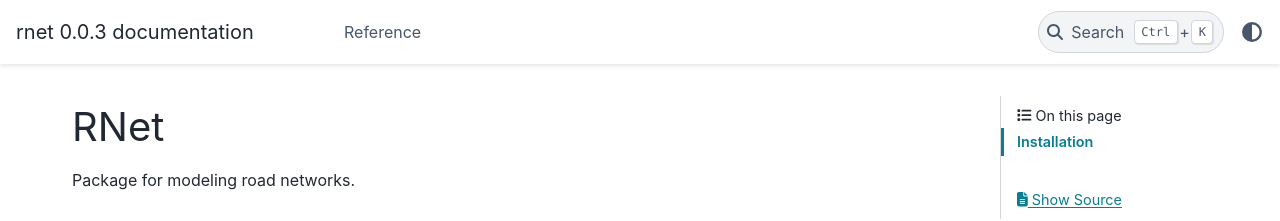
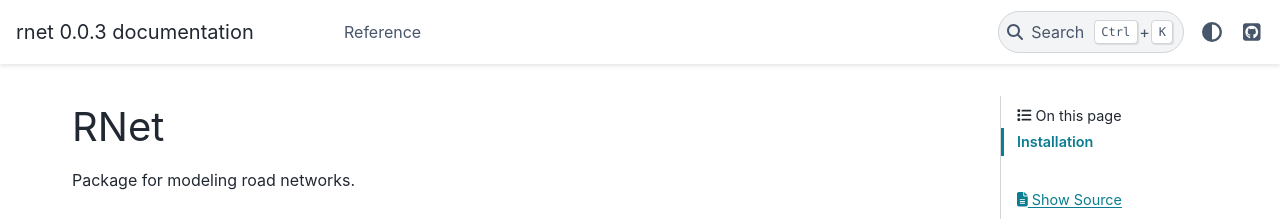
Before and after one commit to ksakazaki/rnet, a Sphinx documentation site: the page built from doc/source/index.rst, in a window 1280 px wide. Shown: the top 221 px of the page. Built offline with Sphinx 7.4.7 and the PyData theme 0.15.4, drawn with Linux system fonts in a browser that asks for light colours.

Commit message:
Add GitHub icon

```diff
--- a/doc/source/conf.py
+++ b/doc/source/conf.py
@@ -66,6 +66,21 @@ exclude_patterns = []
 #
 html_theme = 'pydata_sphinx_theme'
 
+html_theme_options = {
+    "icon_links": [
+        {
+            "name": "GitHub",
+            "url": "https://github.com/ksakazaki/rnet",
+            "icon": "fab fa-github-square",
+            "type": "fontawesome",
+        }
+   ]
+}
+
+html_context = {
+    "github_repo": "https://github.com/ksakazaki/rnet"
+}
+
 # Add any paths that contain custom static files (such as style sheets) here,
 # relative to this directory. They are copied after the builtin static files,
 # so a file named "default.css" will overwrite the builtin "default.css".
```
